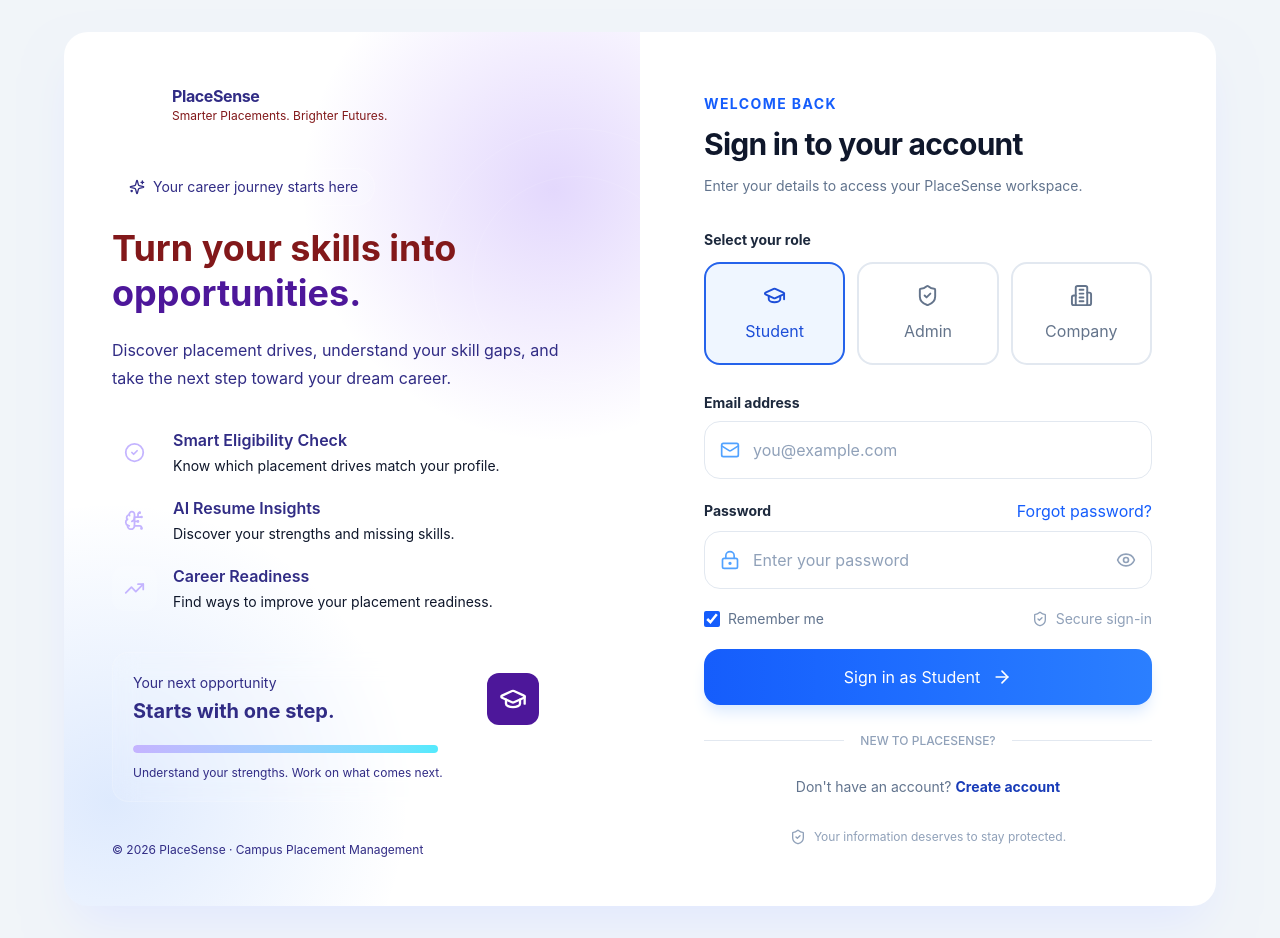
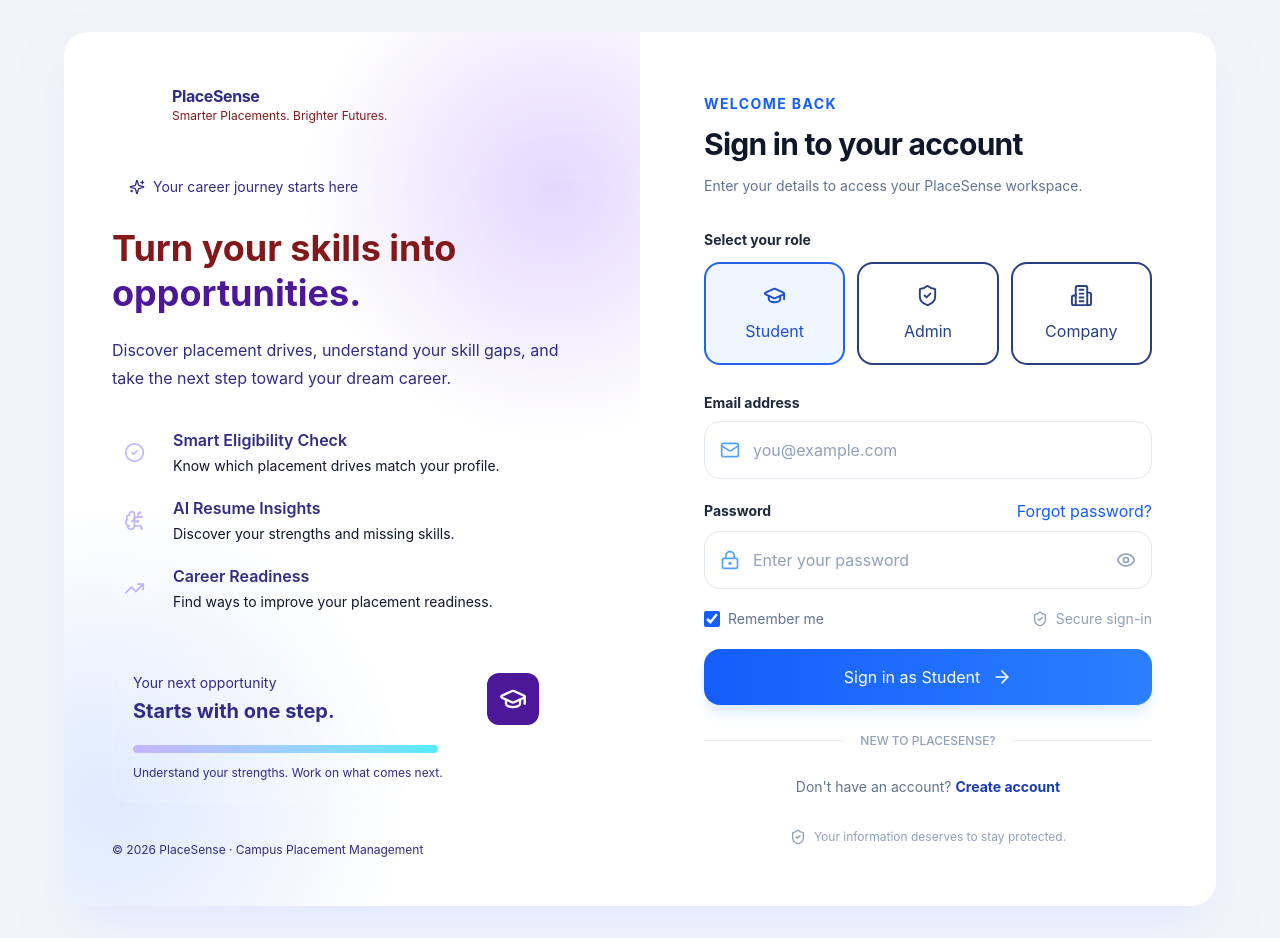
Before and after one commit to Sumiiit84/Placesense, a React (Vite) app in the folder login_frontend/: page /login in a window 1280 px wide. Built offline with nearby package versions, Linux system fonts and the light colour scheme.

Commit message:
Color Changes

```diff
--- a/login_frontend/src/index.css
+++ b/login_frontend/src/index.css
@@ -3,7 +3,7 @@
 :root {
   font-family: Inter, ui-sans-serif, system-ui, -apple-system, BlinkMacSystemFont, "Segoe UI", sans-serif;
   color: #0f172a;
-  background: #f1f5f9;
+  background: #293F82;
   font-synthesis: none;
   text-rendering: optimizeLegibility;
   -webkit-font-smoothing: antialiased;
@@ -20,7 +20,7 @@ button, input { font: inherit; }
   border: 1px solid rgba(255,255,255,.15);
   backdrop-filter: blur(12px);
 }
-.role-button { border: 2px solid #e2e8f0; color: #64748b; transition: all 160ms ease; }
+.role-button { border: 2px solid #293F82; color: #293F82; transition: all 160ms ease; }
 .role-button:hover { border-color: #a5b4fc; }
 .role-button.active { border-color: #2563eb; background: #eff6ff; color: #1d4ed8; }
 .form-input { transition: border-color 160ms ease, box-shadow 160ms ease; }
```
